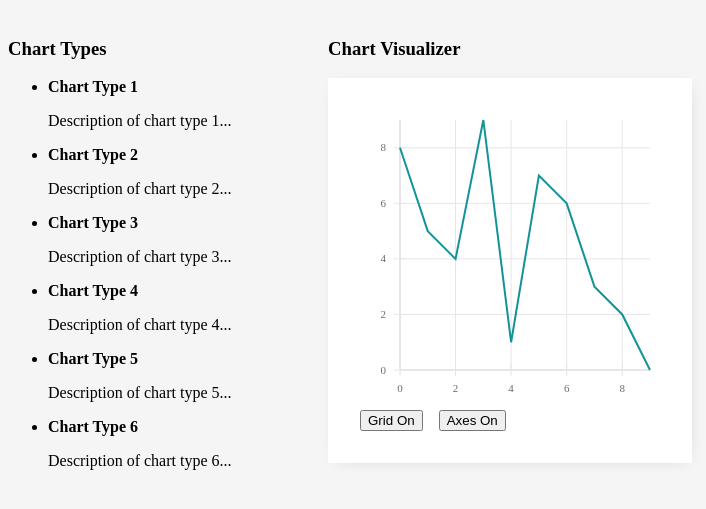
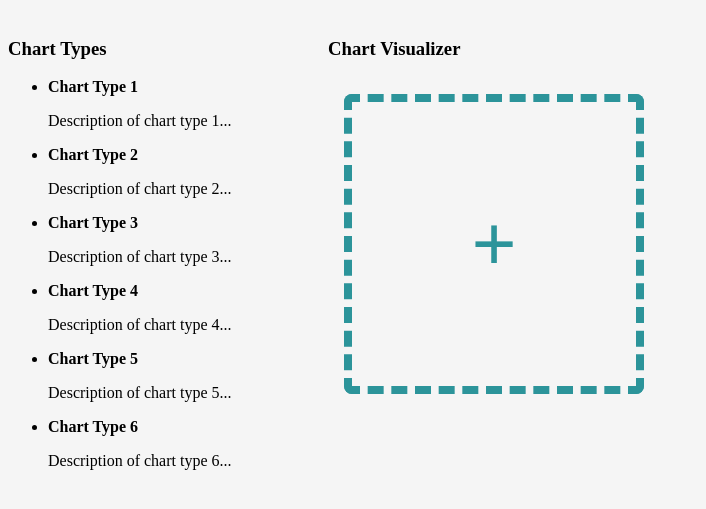
Before and after one commit to limichaelcj/datadive, a Gatsby site: page / in a window 1280 px wide. Shown: the part 61-570 px from the top of the page, without its empty margins (0-706 px from the left). Built offline with nearby package versions, Linux system fonts and the light colour scheme; Gatsby itself is replaced by a stand-in of ours.

Commit message:
implement createChart and generateRandom functions

```diff
--- a/src/components/card/card.css.js
+++ b/src/components/card/card.css.js
@@ -5,4 +5,6 @@ export default styled.div`
   padding: 2rem;
   box-shadow: .1rem .1rem 1rem -.5rem ${props => props.theme.shadow};
   display: inline-block;
+  width: ${props => props.width || 'auto'}
+  height: ${props => props.height || 'auto'}
 `;
--- a/src/components/card/card.js
+++ b/src/components/card/card.js
@@ -2,9 +2,9 @@ import React from 'react';
 import PropTypes from 'prop-types';
 import Styled from './card.css';
 
-const Card = ({ children }) => {
+const Card = ({ children, width, height, style }) => {
   return (
-    <Styled>
+    <Styled width={width} height={height} style={style}>
       {children}
     </Styled>
   )
@@ -12,6 +12,14 @@ const Card = ({ children }) => {
 
 Card.propTypes = {
   children: PropTypes.node,
+  width: PropTypes.string,
+  height: PropTypes.string,
+  style: PropTypes.object,
+}
+
+Card.defaultProps = {
+  width: 'auto',
+  height: 'auto',
 }
 
 export default Card;
--- a/src/components/chart/chart.js
+++ b/src/components/chart/chart.js
@@ -2,6 +2,7 @@ import React from 'react';
 import PropTypes from 'prop-types';
 import Card from '../card/card';
 import Flexbox from '../flex/flexbox';
+import NoData from './noData';
 import {
   XYPlot,
   VerticalGridLines,
@@ -13,20 +14,34 @@ import {
 // import react-vis stylesheet
 import '../../../node_modules/react-vis/dist/style.css';
 
-const Chart = ({ dataset }) => {
+const Chart = ({ dataset, generateRandom }) => {
+
+  const renderChart = (data) => {
+    if (data) {
+      return (
+        <XYPlot height={300} width={300}>
+          <VerticalGridLines />
+          <HorizontalGridLines />
+          <XAxis />
+          <YAxis />
+          <LineSeries data={dataset} />
+        </XYPlot>
+      );
+    } else {
+      return (
+        <NoData />
+      );
+    }
+  }
+
   return (
-    <Card>
+    <Card style={{ margin: '1rem' }}>
       <Flexbox parent direction="column">
         <Flexbox child grow="1" shrink="1">
-          <XYPlot height={300} width={300}>
-            <VerticalGridLines />
-            <HorizontalGridLines />
-            <XAxis />
-            <YAxis />
-            <LineSeries data={dataset} />
-          </XYPlot>
+          {renderChart(dataset)}
         </Flexbox>
         <Flexbox child parent direction="row" gap="1rem">
+          <button onClick={generateRandom}>Fill Data</button>
           <button>Grid On</button>
           <button>Axes On</button>
         </Flexbox>
@@ -35,4 +50,9 @@ const Chart = ({ dataset }) => {
   );
 };
 
+Chart.propTypes = {
+  dataset: PropTypes.array,
+  handleHydrate: PropTypes.func,
+}
+
 export default Chart;
--- /dev/null
+++ b/src/components/chart/new.css.js
@@ -0,0 +1,15 @@
+import styled from 'styled-components';
+
+export default styled.div`
+  height: 300px;
+  width: 300px;
+  border: .5rem dashed ${props => props.theme.primary};
+  border-radius: 8px;
+  display: flex;
+  justify-content: center;
+  align-items: center;
+  font-size: 5rem;
+  color: ${props => props.theme.primary};
+  font-weight: bold;
+  margin: 1rem;
+`;
--- /dev/null
+++ b/src/components/chart/new.js
@@ -0,0 +1,17 @@
+import React from 'react';
+import PropTypes from 'prop-types';
+import Styled from './new.css';
+
+const NewChart = ({ onClick }) => {
+  return (
+    <Styled onClick={onClick}>
+      +
+    </Styled>
+  );
+};
+
+NewChart.propTypes = {
+  onClick: PropTypes.func,
+}
+
+export default NewChart;
--- /dev/null
+++ b/src/components/chart/noData.js
@@ -0,0 +1,17 @@
+import React from 'react';
+import styled from 'styled-components';
+
+const Wrapper = styled.div`
+  height: 300px;
+  width: 300px;
+  border: 1px solid ${props => props.theme.text};
+  display: flex;
+  justify-content: center;
+  align-items: center;
+  font-size: 1.5rem;
+  font-style: italic;
+`;
+
+const NoData = () => <Wrapper>No Data</Wrapper>;
+
+export default NoData;
--- a/src/components/flex/flexbox.js
+++ b/src/components/flex/flexbox.js
@@ -16,6 +16,7 @@ Flexbox.propTypes = {
   justify: PropTypes.oneOf(['flex-start', 'flex-end', 'center', 'space-between', 'space-around', 'initial', 'inherit']),
   align: PropTypes.oneOf(['stretch', 'center', 'flex-start', 'flex-end', 'baseline', 'initial', 'inherit']),
   gap: PropTypes.string,
+  wrap: PropTypes.bool,
   basis: PropTypes.string,
   grow: PropTypes.string,
   shrink: PropTypes.string,
@@ -27,6 +28,8 @@ Flexbox.defaultProps = {
   direction: 'row',
   justify: 'flex-start',
   align: 'flex-start',
+  gap: '0',
+  wrap: false,
   basis: 'auto',
   grow: '0',
   shrink: '0',
--- a/src/components/flex/parent.css.js
+++ b/src/components/flex/parent.css.js
@@ -5,8 +5,11 @@ export default css`
   flex-direction: ${props => props.direction};
   justify-content: ${props => props.justify};
   align-items: ${props => props.align};
+  flex-wrap: ${props => props.wrap ? 'wrap' : 'nowrap'};
 
-  & > *:not(:${props => props.gapSelector}-child) {
-    margin-${props => props.gapSide}: ${props => props.gap || 0};
-  }
+  ${props => props.gap ? css`
+    & > *:not(:${props => props.gapSelector}-child) {
+      margin-${props => props.gapSide}: ${props => props.gap || 0};
+    }
+  ` : ''}
 `;
--- a/src/components/layout/theme.js
+++ b/src/components/layout/theme.js
@@ -6,7 +6,7 @@
 // colors
 const black = '#111';
 const white = '#fff';
-const primary = '#f2f2f2';
+const primary = '#2C949A';
 
 export default {
   black,
--- a/src/pages/index.js
+++ b/src/pages/index.js
@@ -3,29 +3,50 @@ import Layout from '../components/layout/layout';
 import SEO from '../components/seo';
 import Flexbox from '../components/flex/flexbox';
 import Chart from '../components/chart/chart';
-
-const initialState = {
-  chartType: 'xyplot',
-  data: [
-    {x: 0, y: 8},
-    {x: 1, y: 5},
-    {x: 2, y: 4},
-    {x: 3, y: 9},
-    {x: 4, y: 1},
-    {x: 5, y: 7},
-    {x: 6, y: 6},
-    {x: 7, y: 3},
-    {x: 8, y: 2},
-    {x: 9, y: 0}
-  ],
-}
+import NewChart from '../components/chart/new';
 
 const IndexPage = () => {
 
   const [state, setState] = React.useState({
-    ...initialState,
-    data: [...initialState.data],
+    data: {},
+    charts: {},
   });
+
+  // creates a new chart with no data
+  const createChart = () => {
+    setState({
+      ...state,
+      charts: {
+        ...state.charts,
+        [Object.keys(state.charts).length]: { datakey: null },
+      },
+    });
+  }
+
+  // functon generator:
+  // generates random data for the selected chart
+  const generateRandom = (chartKey) => () => {
+
+    const datakey = Object.keys(state.data).length;
+
+    setState({
+      ...state,
+      data: {
+        ...state.data,
+        [datakey]: Array(10).fill(0).map((_,i) => ({
+          x: i,
+          y: Math.floor(Math.random()*10),
+        })),
+      },
+      charts: {
+        ...state.charts,
+        [chartKey]: {
+          ...state.charts[chartKey],
+          datakey,
+        }
+      }
+    });
+  }
 
   return (
     <Layout>
@@ -49,7 +70,16 @@ const IndexPage = () => {
         {/* Right Panel */}
         <Flexbox child grow="1" shrink="1">
           <h3>Chart Visualizer</h3>
-          <Chart dataset={state.data} />
+          <Flexbox parent direction="row" wrap align="center">
+            {Object.entries(state.charts).map(([key, chart]) => (
+              <Chart
+                key={key}
+                dataset={state.data[chart.datakey]}
+                generateRandom={generateRandom(key)}
+              />
+            ))}
+            <NewChart onClick={createChart} />
+          </Flexbox>
         </Flexbox>
 
       </Flexbox>
```
